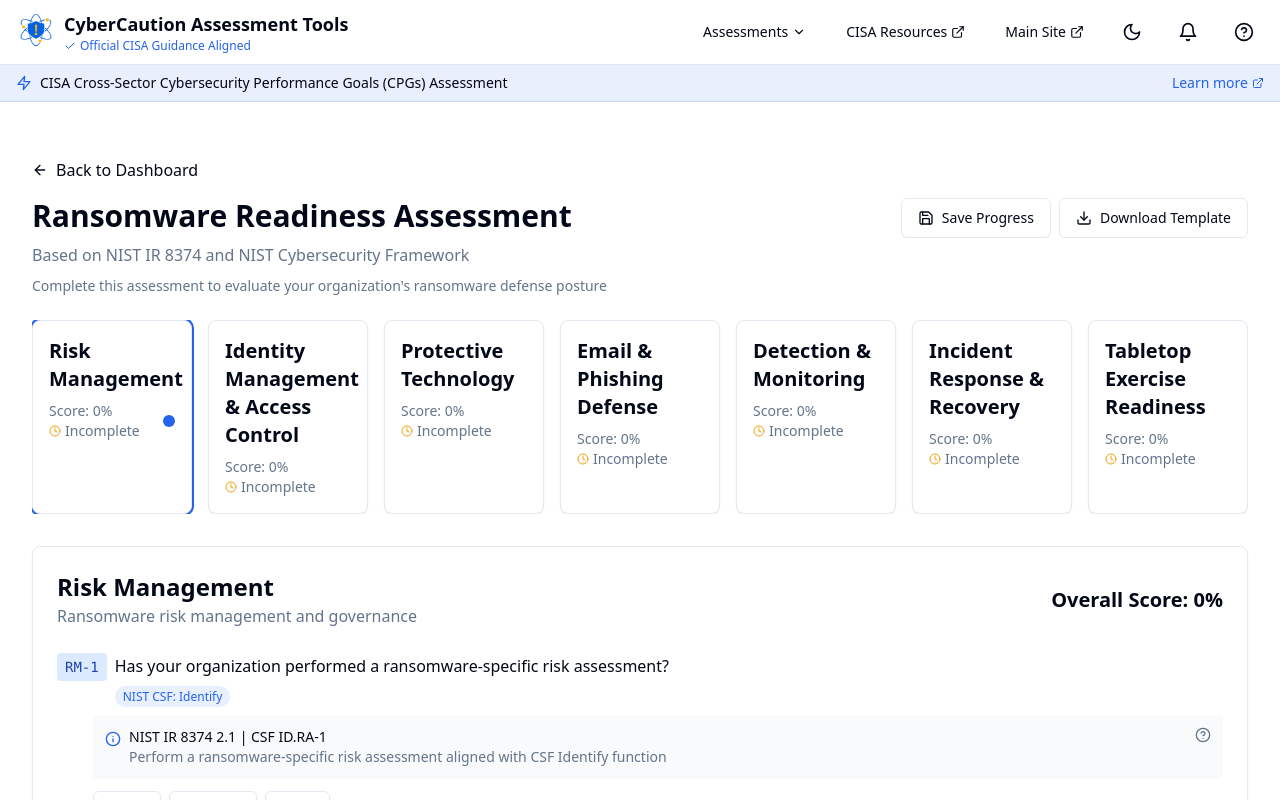
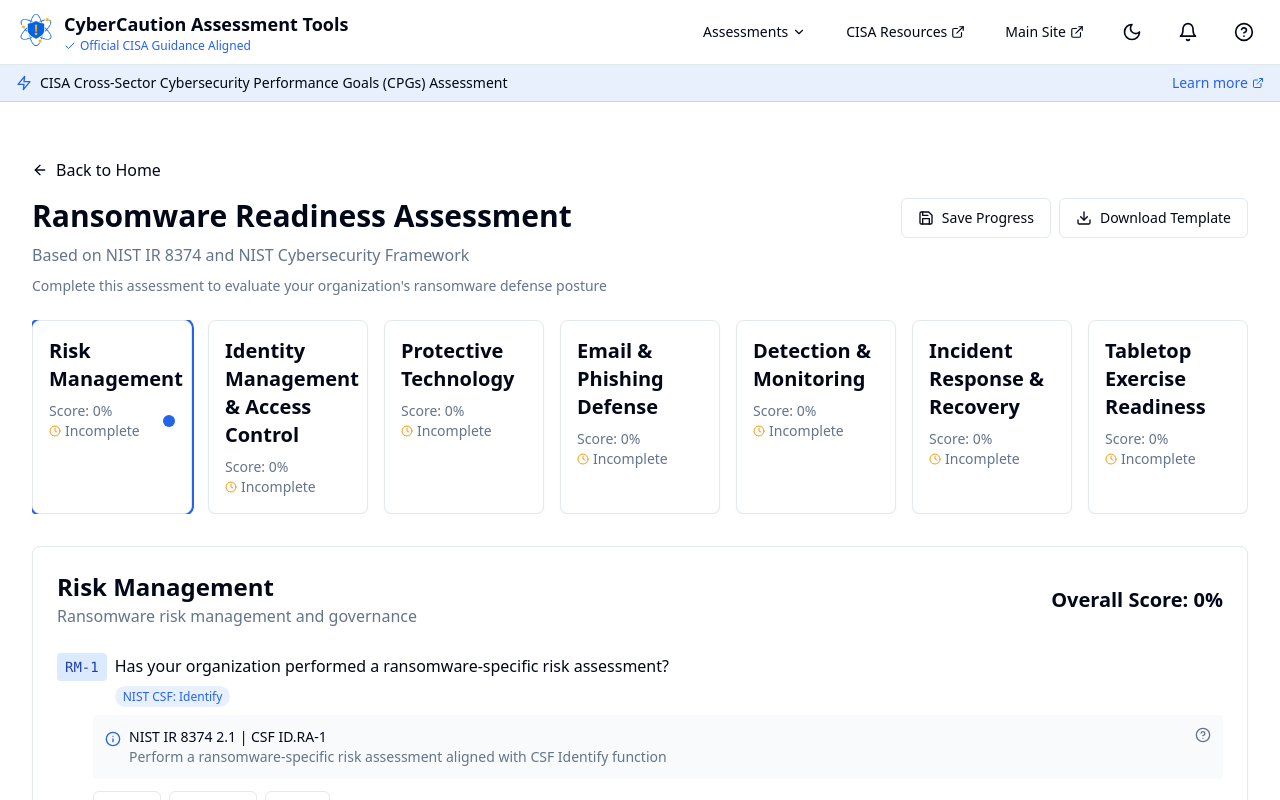
Before and after one commit to Facely1er/assessments-cybercaution, a React (Vite) app: page /ransomware-assessment in a window 1280 px wide. Both pictures are taken after a click on the button "Start Assessment". Shown: the top 800 px of the page. Built offline with nearby package versions, Linux system fonts and the light colour scheme.

Commit message:
Update Back Button Links

```diff
--- a/src/pages/IncidentResponsePlanAssessment.tsx
+++ b/src/pages/IncidentResponsePlanAssessment.tsx
@@ -245,9 +245,9 @@
   return (
     <div className="container mx-auto px-4 py-8 text-center">
       <div className="mb-6">
-        <Link to="/" className="inline-flex items-center text-foreground hover:text-primary transition-colors mb-4">
+        <Link to="/assessments" className="inline-flex items-center text-foreground hover:text-primary transition-colors mb-4">
           <ArrowLeft className="mr-2 h-4 w-4" />
-          Back to Assessments
+          Back to Home
         </Link>
 
         <h1 className="text-3xl font-bold mb-2 text-foreground">Incident Response Plan Assessment</h1>
@@ -261,7 +261,7 @@
           The Incident Response Plan Assessment tool is currently being developed based on CISA guidelines.
           Please check back soon!
         </p>
-        <Link to="/">
+        <Link to="/assessments">
           <Button>
             Return to Assessments
           </Button>
--- a/src/pages/RansomwareAssessment.tsx
+++ b/src/pages/RansomwareAssessment.tsx
@@ -95,7 +95,7 @@
           id: "RM-3",
           question: "Have you identified critical systems and data that would be high-value ransomware targets?",
           control: "NIST IR 8374 2.1.2 | CSF ID.AM-5",
-          guidance: "Identify and prioritize high-value assets according to criticality and business value"
+          guidance: "Identify and prioritize critical systems and data according to criticality and business value"
         },
         {
           id: "RM-4",
@@ -399,7 +399,7 @@
     return (
       <div className="flex gap-2 mt-2">
         <Button
-          variant={currentAnswer === 'yes' ? 'default' : 'outline'}
+          variant={currentAnswer === 'yes' ? 'orange' : 'outline'}
           size="sm"
           onClick={() => handleAnswer(questionId, 'yes')}
           className="flex items-center gap-1"
@@ -408,7 +408,7 @@
           Yes
         </Button>
         <Button
-          variant={currentAnswer === 'partial' ? 'default' : 'outline'}
+          variant={currentAnswer === 'partial' ? 'orange' : 'outline'}
           size="sm"
           onClick={() => handleAnswer(questionId, 'partial')}
           className="flex items-center gap-1"
@@ -417,7 +417,7 @@
           Partial
         </Button>
         <Button
-          variant={currentAnswer === 'no' ? 'default' : 'outline'}
+          variant={currentAnswer === 'no' ? 'orange' : 'outline'}
           size="sm"
           onClick={() => handleAnswer(questionId, 'no')}
           className="flex items-center gap-1"
@@ -427,22 +427,6 @@
         </Button>
       </div>
     );
-  };
-
-  const getCsfCategory = (controlRef: string) => {
-    if (!controlRef.includes('CSF')) return null;
-
-    const csfPart = controlRef.split('CSF')[1].trim();
-    const category = csfPart.split('.')[0];
-
-    switch (category) {
-      case 'ID': return 'Identify';
-      case 'PR': return 'Protect';
-      case 'DE': return 'Detect';
-      case 'RS': return 'Respond';
-      case 'RC': return 'Recover';
-      default: return null;
-    }
   };
 
   // Determine if we have enough answers to show results
@@ -514,9 +498,9 @@
     return (
       <div className="container mx-auto px-4 py-8">
         <div className="mb-6">
-          <Link to="/app/ransomware-assessment-dashboard" className="inline-flex items-center text-foreground hover:text-primary transition-colors mb-4">
+          <Link to="/assessments" className="inline-flex items-center text-foreground hover:text-primary transition-colors mb-4">
             <ArrowLeft className="mr-2 h-4 w-4" />
-            Back to Dashboard
+            Back to Home
           </Link>
 
           <div className="text-center mb-12">
@@ -674,20 +658,10 @@
       ) : (
         <>
           <div className="mb-6">
-            <div className="flex justify-between items-start mb-4">
-             <Link to="/app/ransomware-assessment-dashboard" className="inline-flex items-center text-foreground hover:text-primary transition-colors">
-                <ArrowLeft className="mr-2 h-4 w-4" />
-                Back to Dashboard
-              </Link>
-
-              {lastSaved && (
-                <div className="text-xs text-muted-foreground flex items-center">
-                  <Clock className="h-3.5 w-3.5 mr-1" />
-                  Last saved: {lastSaved.toLocaleTimeString()}
-                  {isSaving && <span className="ml-2 italic">Saving...</span>}
-                </div>
-              )}
-            </div>
+            <Link to="/assessments" className="inline-flex items-center text-foreground hover:text-primary transition-colors mb-4">
+              <ArrowLeft className="mr-2 h-4 w-4" />
+              Back to Home
+            </Link>
 
             <div className="flex justify-between items-start">
               <div>
@@ -857,7 +831,7 @@
                         </div>
                         <span className="text-sm font-medium">{score.percentage}%</span>
                       </div>
-                      <div className="w-full bg-muted h-2 rounded-full overflow-hidden">
+                      <div className="w-full bg-muted h-2 rounded-full">
                         <div
                           className={`h-2 rounded-full ${
                             score.percentage >= 80 ? 'bg-secure-green' :
@@ -865,7 +839,7 @@
                             score.percentage > 0 ? 'bg-critical-red' : 'bg-muted'
                           }`}
                           style={{ width: `${score.percentage}%` }}
-                        ></div>
+                        />
                       </div>
                     </div>
                   );
@@ -892,4 +866,20 @@
   );
 };
 
+const getCsfCategory = (controlRef: string) => {
+  if (!controlRef.includes('CSF')) return null;
+
+  const csfPart = controlRef.split('CSF')[1].trim();
+  const category = csfPart.split('.')[0];
+
+  switch (category) {
+    case 'ID': return 'Identify';
+    case 'PR': return 'Protect';
+    case 'DE': return 'Detect';
+    case 'RS': return 'Respond';
+    case 'RC': return 'Recover';
+    default: return null;
+  }
+};
+
 export default RansomwareAssessment;
--- a/src/pages/VulnerabilityManagementAssessment.tsx
+++ b/src/pages/VulnerabilityManagementAssessment.tsx
@@ -244,9 +244,9 @@
   return (
     <div className="container mx-auto px-4 py-8 text-center">
       <div className="mb-6">
-        <Link to="/" className="inline-flex items-center text-foreground hover:text-primary transition-colors mb-4">
+        <Link to="/assessments" className="inline-flex items-center text-foreground hover:text-primary transition-colors mb-4">
           <ArrowLeft className="mr-2 h-4 w-4" />
-          Back to Assessments
+          Back to Home
         </Link>
 
         <h1 className="text-3xl font-bold mb-2 text-foreground">Vulnerability Management Assessment</h1>
@@ -260,7 +260,7 @@
           The Vulnerability Management Assessment tool is currently being developed based on CISA guidelines.
           Please check back soon!
         </p>
-        <Link to="/">
+        <Link to="/assessments">
           <Button>
             Return to Assessments
           </Button>
```
